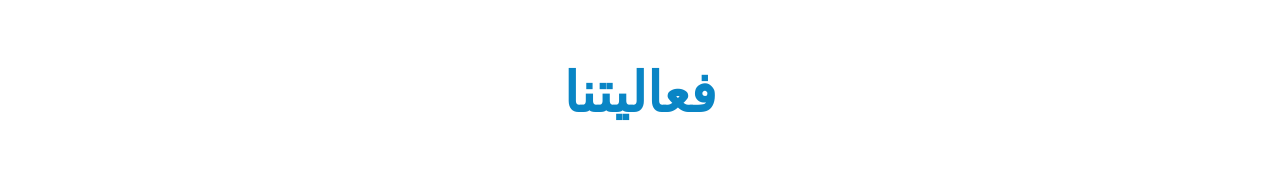
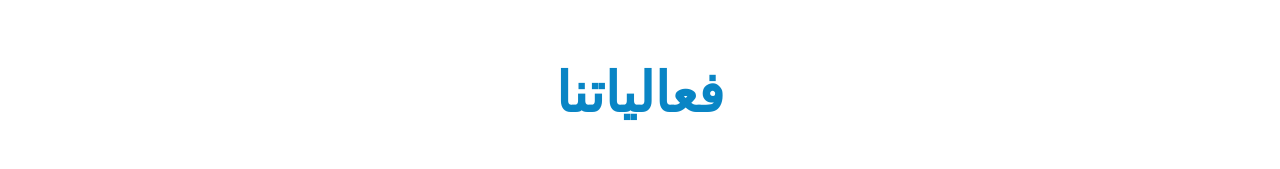
Before and after one commit to mohammedndw/acc, a plain HTML site: page accounting-source-file/index.html in a window 1280 px wide. Shown: the part 1855-2024 px from the top of the page. Drawn offline with nearby package versions, Linux system fonts and the light colour scheme.

Commit message:
Update index.html

```diff
--- a/accounting-source-file/index.html
+++ b/accounting-source-file/index.html
@@ -123,7 +123,7 @@
 <!-- Activity -->
 <section class="activity" id="activity">
     <div class="container">
-        <h2>فعاليتنا</h2>
+        <h2>فعالياتنا</h2>
         <div class="row slider-row">
             <div class="col-md-12 mx-3">
                 <img src="images/inma.jpg" class="img-fluid" alt="image">
```
